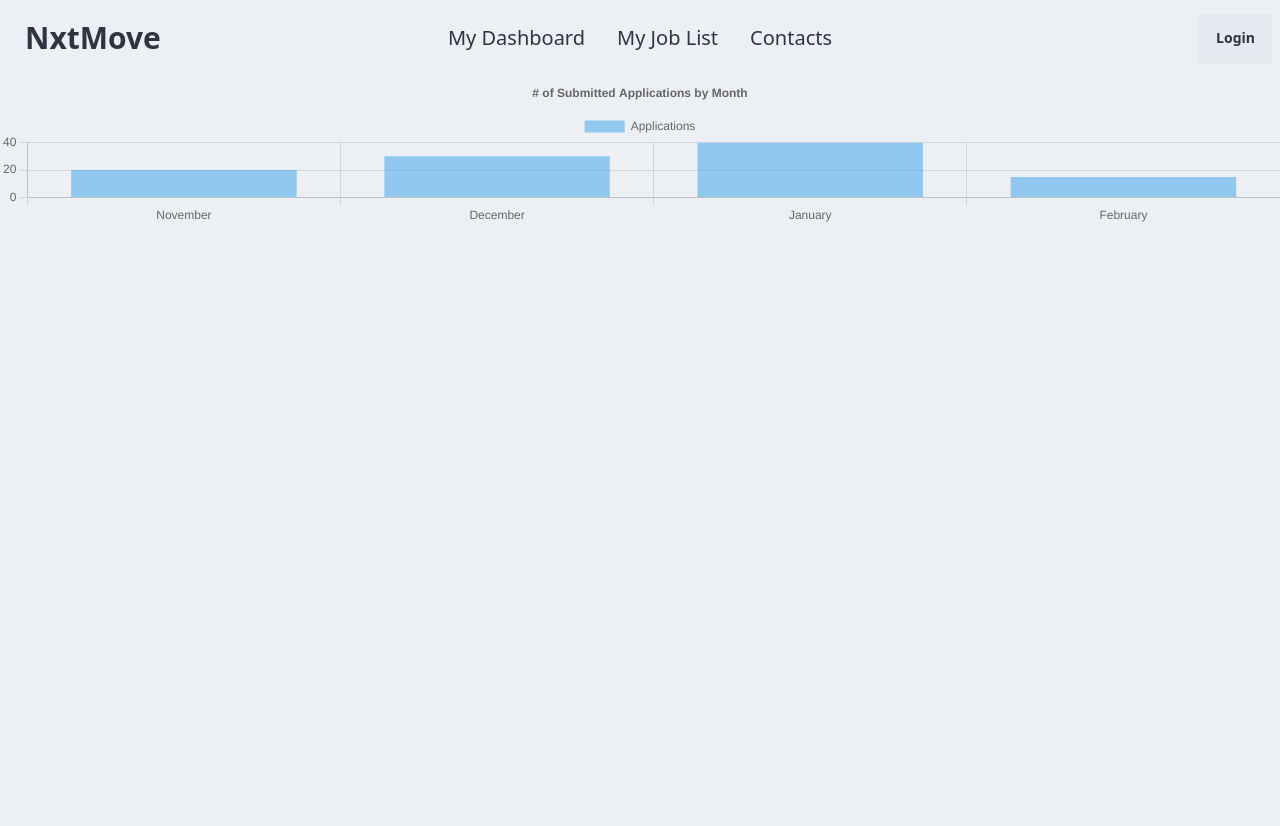
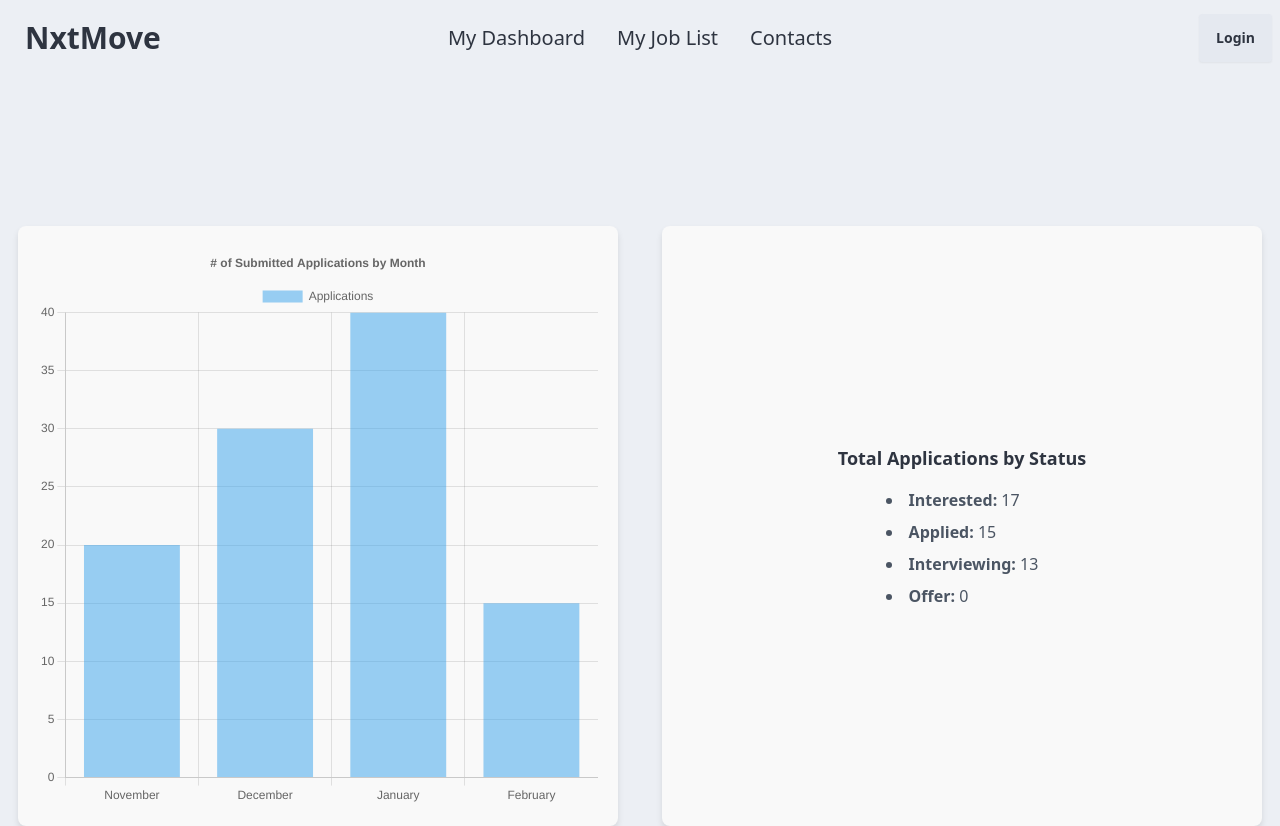
Before and after one commit to TeamMewtwoReinforcement/jobtracker, a React app: page /dashboard in a window 1280 px wide. Before the commit the page ends 800 px from the top, so only its background shows below. Built offline with nearby package versions, Linux system fonts and the light colour scheme; no server answers.

Commit message:
updated DashboardPage with two metrics - BarChart and TotalByStatus. Some styling done.

```diff
--- a/package.json
+++ b/package.json
@@ -54,10 +54,11 @@
   "dependencies": {
     "@reduxjs/toolkit": "^2.3.0",
     "@supabase/supabase-js": "^2.46.2",
+    "@tailwindcss/typography": "^0.5.15",
+    "chart.js": "^4.4.7",
     "cors": "^2.8.5",
     "dotenv": "^16.4.6",
-    "@tailwindcss/typography": "^0.5.15",
-    "chart.js": "^4.4.7",
+    "jsonwebtoken": "^9.0.2",
     "node": "^20.18.1",
     "react": "^18.3.1",
     "react-chartjs-2": "^5.2.0",
--- a/src/client/components/App.tsx
+++ b/src/client/components/App.tsx
@@ -4,6 +4,7 @@ import { BrowserRouter as Router, Routes, Route, Link } from 'react-router-dom';
 import Header from './Header.tsx';
 import JobList from './JobList.tsx';
 import BarChart from './BarChart.js';
+import DashboardPage from './DashboardPage.tsx'
 
 
 //By using React.FC, TypeScript automatically infers the type of the component’s props. Do we want to do that?
@@ -13,7 +14,7 @@ const App: React.FC = () => {
     <Router>
      <Header />
      <Routes>
-      <Route path="/dashboard" element={<BarChart />} />
+      <Route path="/dashboard" element={<DashboardPage />} />
       <Route path="/job-list" element={<JobList />} />
       {/* <Route path="/contacts" element={<tbd />} /> */}
      </Routes>
--- a/src/client/components/BarChart.js
+++ b/src/client/components/BarChart.js
@@ -1,6 +1,7 @@
 import React from 'react';
 import { Chart as ChartJS, CategoryScale } from 'chart.js/auto';
 import { Bar } from 'react-chartjs-2';
+import '../styles.css'
 
 ChartJS.register(CategoryScale);
 
--- /dev/null
+++ b/src/client/components/DashboardPage.tsx
@@ -0,0 +1,16 @@
+import React from "react";
+import BarChart from "./BarChart.js";
+import TotalByStatus from "./TotalByStatus.tsx";
+
+const DashboardPage = () => {
+    return(
+        <div style={{marginTop: '150px'}}>
+        <div className="dashboard-container flex gap-0" style={{ gap: '8px' }}>
+            <BarChart />
+            <TotalByStatus />
+        </div>
+        </div>
+    )
+}
+
+export default DashboardPage;
--- a/src/client/components/JobList.tsx
+++ b/src/client/components/JobList.tsx
@@ -76,7 +76,7 @@ const JobList: React.FC = () => {
             <th>Company Name</th>
             <th>Job Title</th>
             <th>Location</th>
-            <th>Flexibility</th>
+            <th>Location Flexibility</th>
             <th>Status</th>
             <th>Date Applied</th>
             <th>Contact</th>
--- /dev/null
+++ b/src/client/components/TotalByStatus.tsx
@@ -0,0 +1,51 @@
+import React, { useEffect, useState } from "react";
+import '../styles.css';
+
+interface StatusCounts {
+  Interested: number;
+  Applied: number;
+  Interviewing: number;
+  Offer: number;
+}
+
+const TotalByStatus = () => {
+  const [statusCounts, setStatusCounts] = useState<StatusCounts>({
+    Interested: 17,
+    Applied: 15,
+    Interviewing: 13,
+    Offer: 0,
+  });
+
+  useEffect(() => {
+    const fetchData = async () => {
+      try {
+        const response = await fetch("tbd");
+        if (!response.ok) {
+          throw new Error("failed to fetch");
+        }
+        const data: StatusCounts = await response.json();
+        setStatusCounts(data);
+      } catch (error) {
+        console.error("error fetching data:", error);
+      }
+    };
+    fetchData();
+  }, []);
+
+  return (
+    <div className='dataCard flex flex-col justify-center items-center bg-gray-50 rounded-lg shadow-md p-5'>
+      <h2 className="text-center text-lg font-semibold mb-4">
+        Total Applications by Status
+        </h2>
+      <ul className="list-disc list-inside space-y-2 text-gray-600">
+        {Object.entries(statusCounts).map(([status, count]) => (
+          <li key={status}>
+            <strong>{status}:</strong> {count}
+          </li>
+        ))}
+      </ul>
+    </div>
+  );
+};
+
+export default TotalByStatus;
--- a/src/client/styles.css
+++ b/src/client/styles.css
@@ -1,3 +1,18 @@
 @tailwind base;
 @tailwind components;
 @tailwind utilities;
+
+
+.dataCard {
+  width: 600px; /* Same dimensions for a square layout */
+  height: 600px; /* Matches the BarChart */
+  margin: 0 auto; /* Centers horizontally */
+  background-color: #f9f9f9; /* Light background for contrast */
+  border-radius: 8px; /* Slightly rounded corners */
+  box-shadow: 0 4px 6px rgba(0, 0, 0, 0.1); /* Subtle shadow */
+  padding: 20px; /* Add padding inside the card */
+  display: flex;
+  flex-direction: column;
+  justify-content: center;
+  align-items: center;
+}
```
Also changed, not shown: src/client/components/ConversionRateChart.js (added), 1 other file (tests, documents, lock files or other folders).
